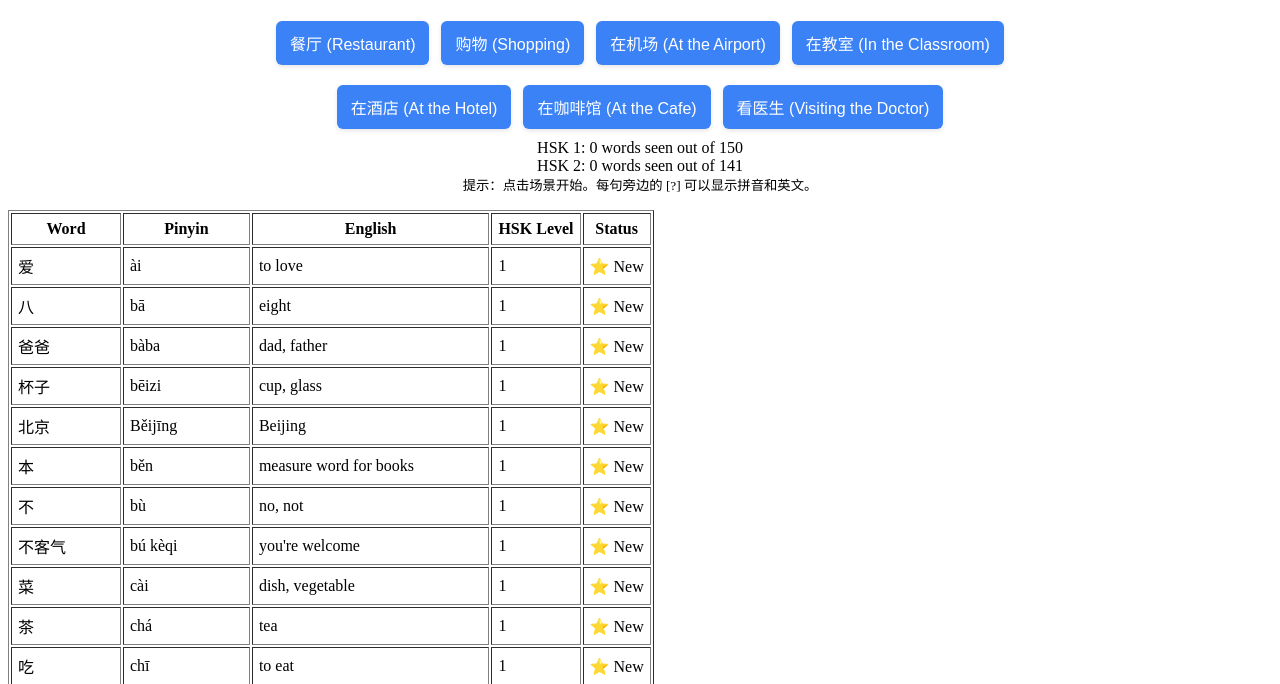
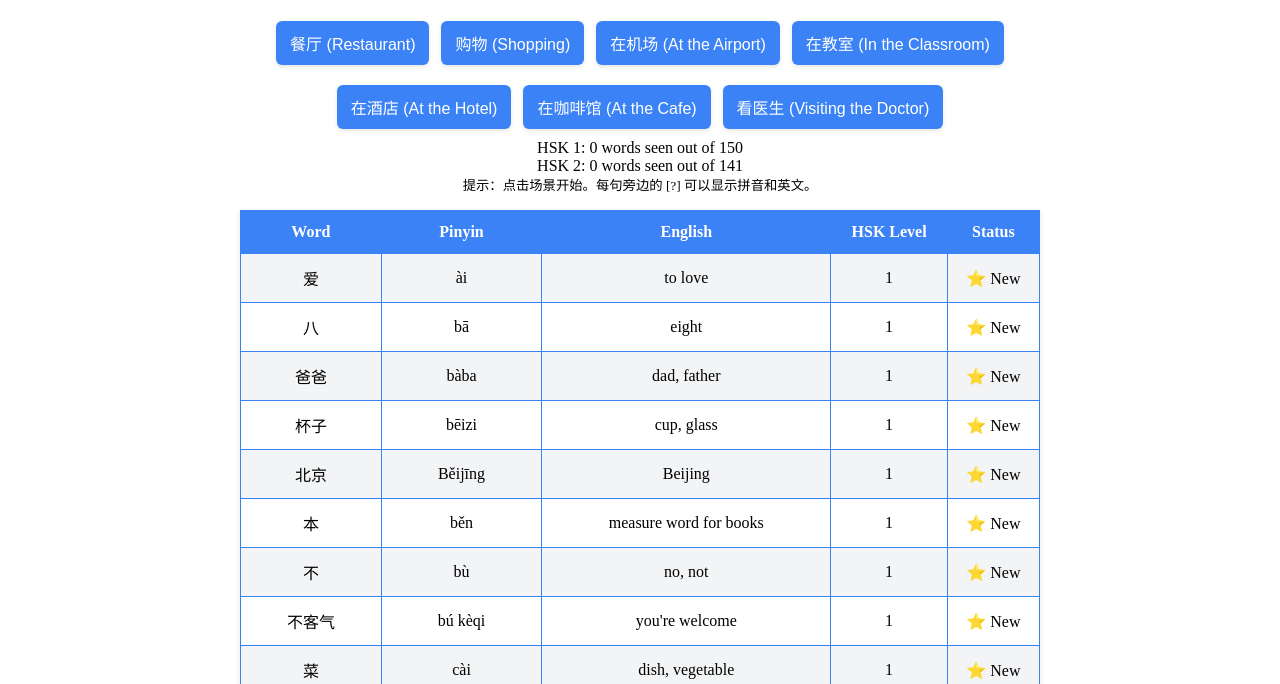
Before and after one commit to jlspooki/Chinese, a plain HTML site: page index.html in a window 1280 px wide. Shown: the part 113-797 px from the top of the page. Drawn offline with Linux system fonts and the light colour scheme.

Commit message:
Update style.css

```diff
--- a/css/style.css
+++ b/css/style.css
@@ -102,4 +102,34 @@
   .hidden {
     display: none;
   }
+
+table {
+  margin: 20px auto;
+  width: 90%;
+  max-width: 800px;
+  border-collapse: collapse;
+  box-shadow: 0 2px 6px rgba(0,0,0,0.1);
+  background-color: #fff;
+  text-align: center;
+}
+
+th, td {
+  padding: 12px;
+  border: 1px solid #3b82f6;
+  text-align: center;
+}
+
+th {
+  background-color: #3b82f6;
+  color: #fff;
+}
+
+tr:nth-child(even) {
+  background-color: #f3f4f6;
+}
+
+tr:hover {
+  background-color: #e0e7ff;
+}
+
 </style>
```
